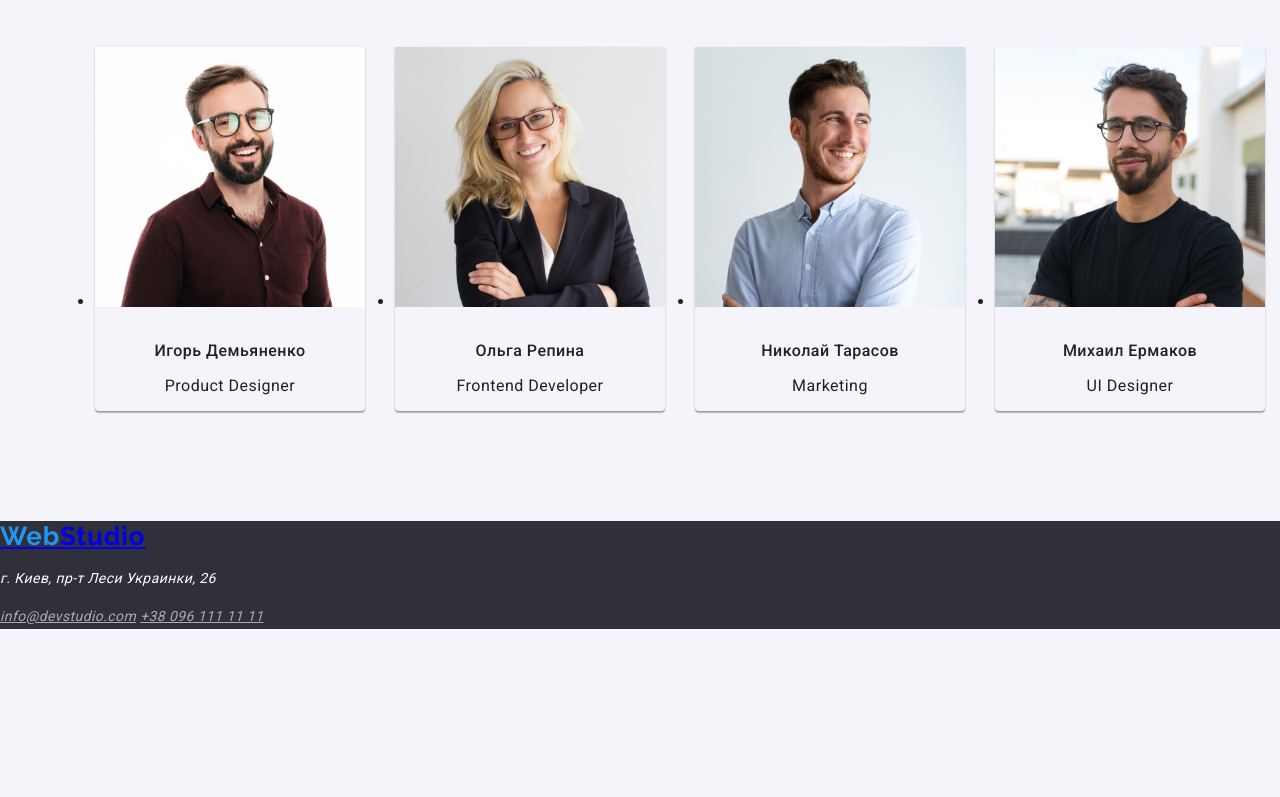
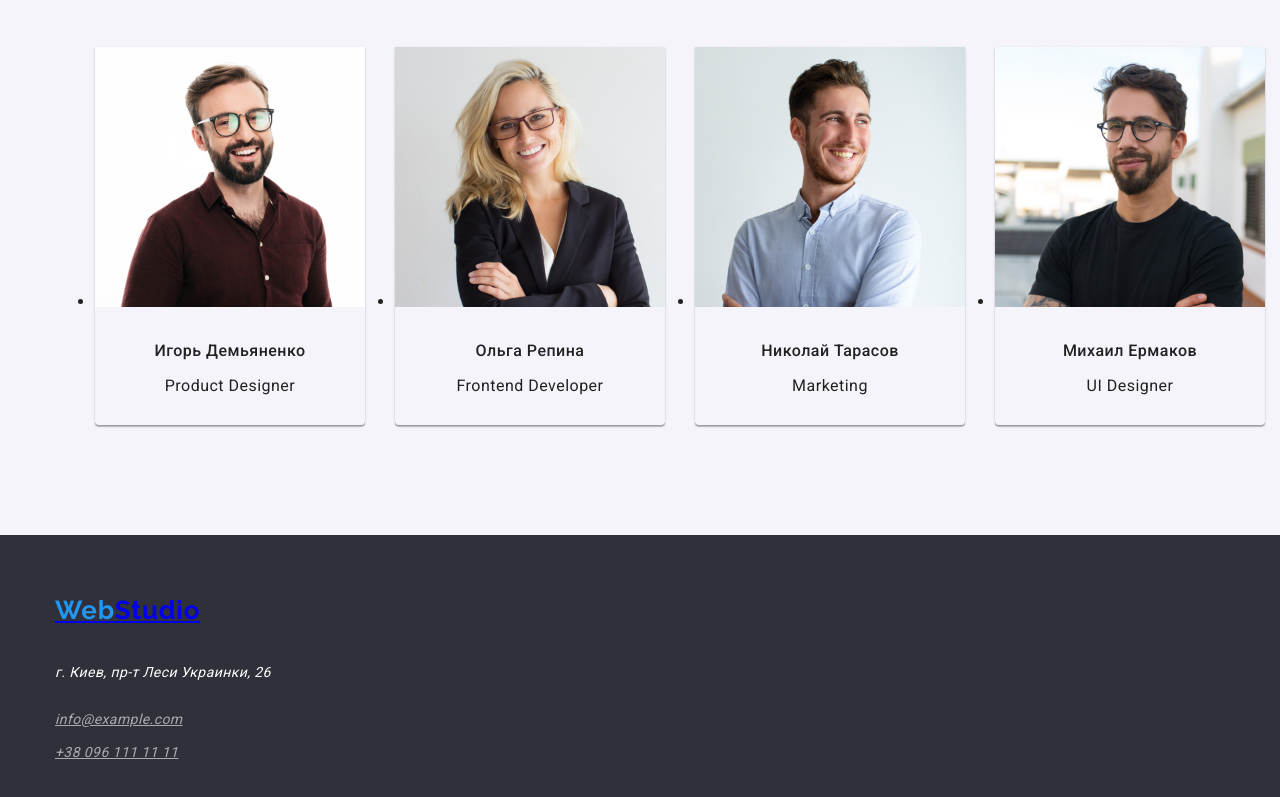
Before and after one commit to snap515/goit-markup-hw-03, a plain HTML site: page index.html in a window 1280 px wide. Shown: the part 2006-2803 px from the top of the page. Before the commit the page ends 2635 px from the top, so only its background shows below. Drawn offline with nearby package versions, Linux system fonts and the light colour scheme.

Commit message:
studio finished

```diff
--- a/css/common.css
+++ b/css/common.css
@@ -68,8 +68,7 @@ body {
 
 .header a {
   display: block;
-  padding-top: 32px;
-  padding-bottom: 32px;
+  padding: 32px 0;
 }
 
 .nav-list-pages {
@@ -112,6 +111,7 @@ body {
   line-height: 1.71;
   letter-spacing: 0.03em;
   color: var(--white);
+  padding: 60px 0;
 }
 
 .footer-logo {
@@ -120,13 +120,22 @@ body {
   font-size: 26px;
   line-height: 1.19;
   letter-spacing: 0.03em;
+
+  margin-top: 60px;
 }
 
-.footer-email-phone {
+.footer-address {
+  display: flex;
+  flex-direction: column;
+  padding-top: 20px;
+}
+
+.footer-contact {
+  padding-top: 9px;
   color: rgba(255, 255, 255, 0.6);
 }
 
-.footer-email-phone:hover,
-.footer-email-phone:focus {
+.footer-contact:hover,
+.footer-contact:focus {
   color: var(--blue);
 }
--- a/css/main.css
+++ b/css/main.css
@@ -141,4 +141,5 @@
   color: var(--prof-color);
 
   margin-top: 10px;
+  margin-bottom: 30px;
 }
--- a/index.html
+++ b/index.html
@@ -138,18 +138,20 @@
       </section>
     </main>
     <footer class="footer">
+      <div class="container">
         <a class="footer-logo" href="./index.html"
           ><span class="web-logo">Web</span>Studio</a
         >
-      <address>
+        <address class="footer-address">
           <p>г. Киев, пр-т Леси Украинки, 26</p>
-        <a class="footer-email-phone" href="mailto:info@example.com"
-          >info@devstudio.com</a
+          <a class="footer-contact" href="mailto:info@example.com"
+            >info@example.com</a
           >
-        <a class="footer-email-phone" href="tel:+380961111111"
+          <a class="footer-contact" href="tel:+380961111111"
             >+38 096 111 11 11</a
           >
         </address>
+      </div>
     </footer>
   </body>
 </html>
```
Lines whose indentation alone changed are shown as unchanged.
